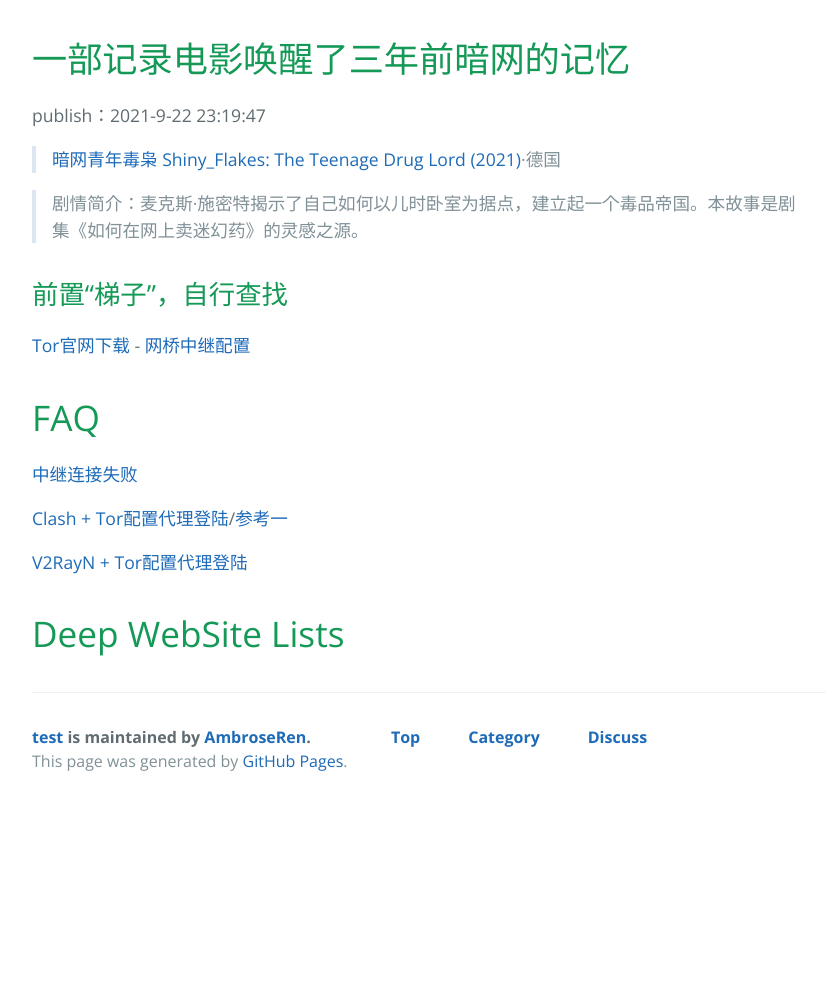
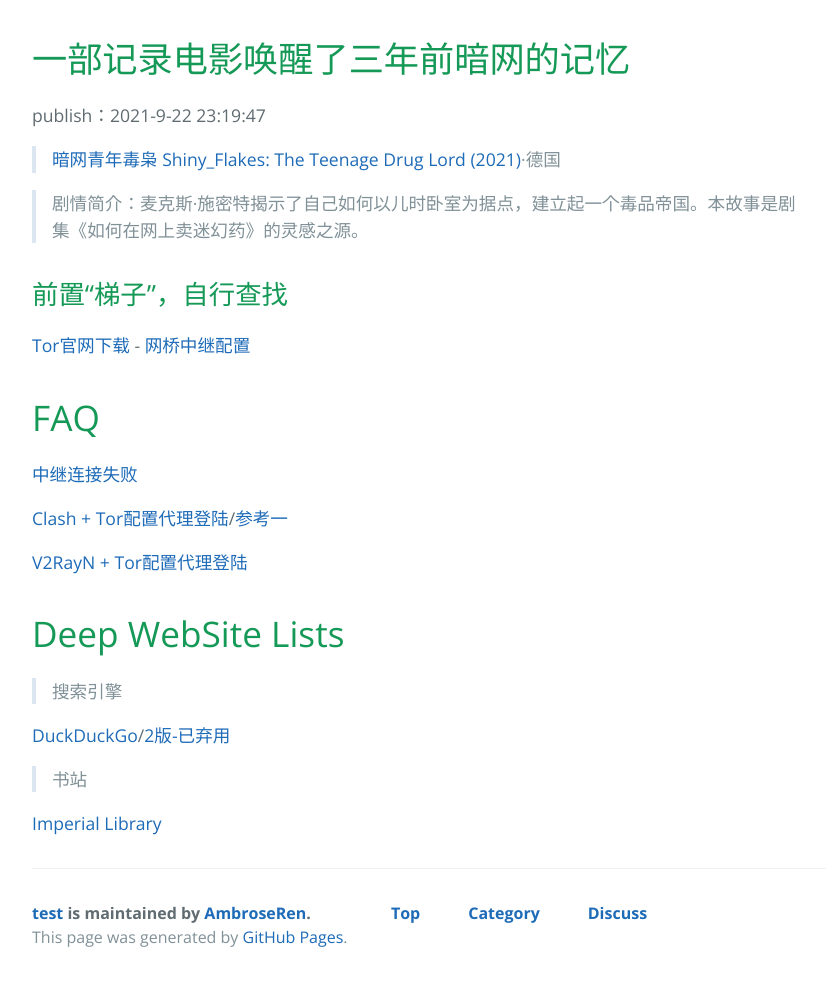
Before and after one commit to AmbroseRen/test, a Jekyll site: the page built from Doc/Tools/Tor.md, in a window 1280 px wide. Shown: the whole page, without its empty margins (192-1018 px from the left). Built offline with Jekyll 4.4.1, drawn with Linux system fonts in a browser that asks for light colours; our own code applies the rules of GitHub Pages for plain Markdown files; the repository's description, which GitHub fills in, is left out; before the commit the page ends 900 px from its top, so only the background shows below that.

Commit message:
Update Tor.md

```diff
--- a/Doc/Tools/Tor.md
+++ b/Doc/Tools/Tor.md
@@ -19,3 +19,13 @@ publish：2021-9-22 23:19:47
 [V2RayN + Tor配置代理登陆](https://github.com/2dust/v2rayN/issues/360)
 
 # Deep WebSite Lists
+
+> 搜索引擎
+
+[DuckDuckGo](https://duckduckgogg42xjoc72x3sjasowoarfbgcmvfimaftt6twagswzczad.onion/)/[2版-已弃用](https://3g2upl4pq6kufc4m.onion/)
+
+> 书站
+
+[Imperial Library](http://kx5thpx2olielkihfyo4jgjqfb7zx7wxr3sd4xzt26ochei4m6f7tayd.onion/)
+
+>
```
